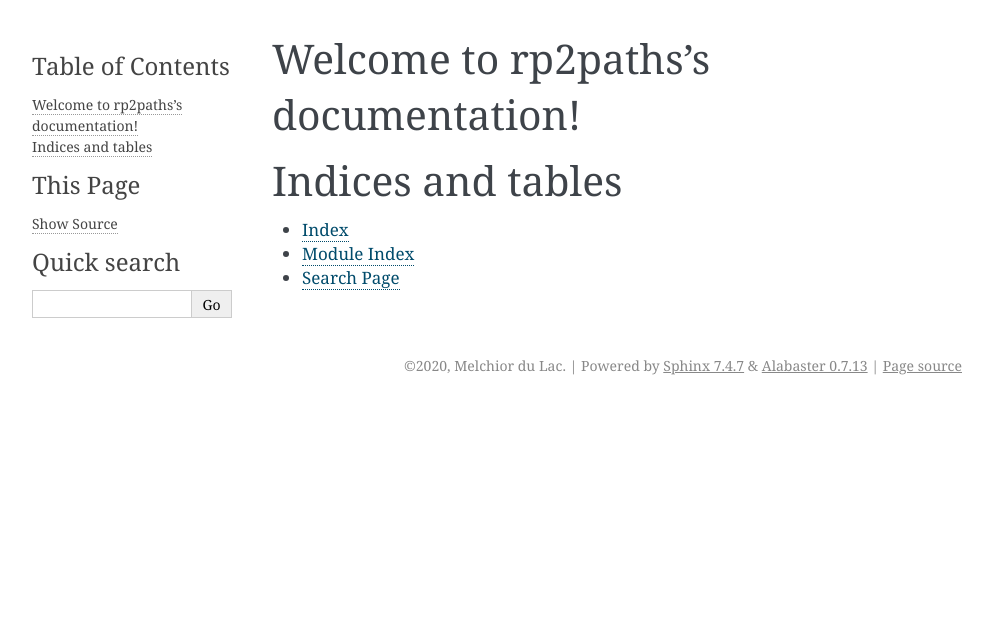
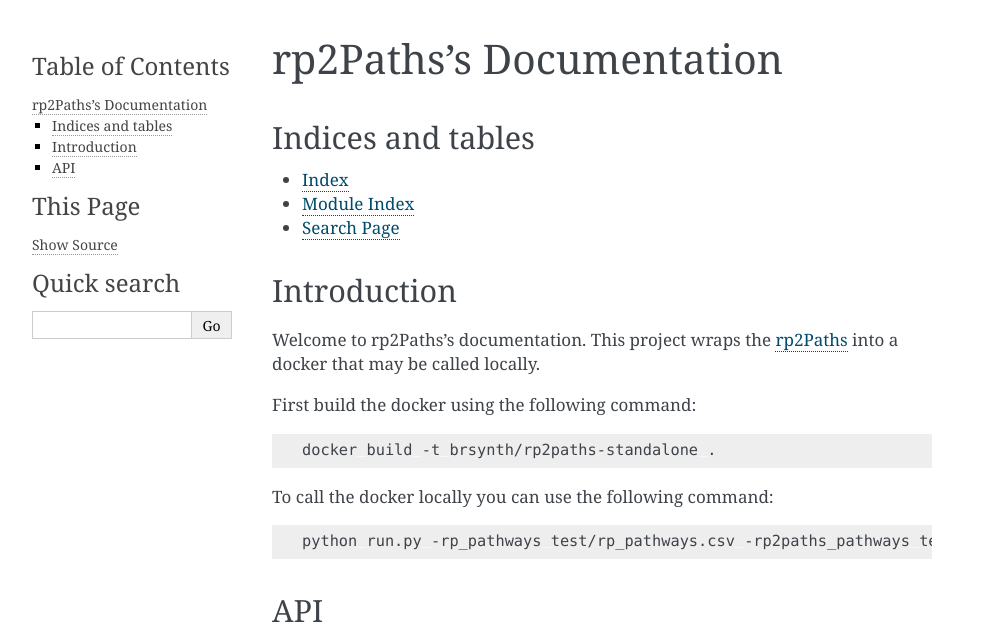
Before and after one commit to Galaxy-SynBioCAD/rp2paths, a Sphinx documentation site: the page built from doc/source/index.rst, in a window 1280 px wide. Shown: the top 641 px of the page, without its empty margins (148-1141 px from the left). Built offline with Sphinx 7.4.7, drawn with Linux system fonts in a browser that asks for light colours; grey boxes are pictures that could not be loaded.

Commit message:
add the index

```diff
--- a/doc/source/index.rst
+++ b/doc/source/index.rst
@@ -1,20 +1,49 @@
-.. rp2paths documentation master file, created by
-   sphinx-quickstart on Tue Oct 20 13:56:23 2020.
-   You can adapt this file completely to your liking, but it should at least
-   contain the root `toctree` directive.
+rp2Paths's Documentation
+==========================
 
-Welcome to rp2paths's documentation!
-====================================
+Indices and tables
+##################
+
+* :ref:`genindex`
+* :ref:`modindex`
+* :ref:`search`
+
+Introduction
+############
+
+.. _rp2Paths: https://github.com/brsynth/rp2paths
+
+Welcome to rp2Paths's documentation. This project wraps the rp2Paths_ into a docker that may be called locally.
+
+First build the docker using the following command:
+
+.. code-block:: bash
+
+   docker build -t brsynth/rp2paths-standalone .
+
+To call the docker locally you can use the following command:
+
+.. code-block:: bash
+
+   python run.py -rp_pathways test/rp_pathways.csv -rp2paths_pathways test/out_paths.csv -rp2paths_compounds test/out_compounds.csv
+
+API
+###
 
 .. toctree::
    :maxdepth: 2
    :caption: Contents:
 
+.. currentmodule:: rpTool
 
+.. autoclass:: run_rp2paths
+    :show-inheritance:
+    :members:
+    :inherited-members:
 
-Indices and tables
-==================
+.. currentmodule:: run
 
-* :ref:`genindex`
-* :ref:`modindex`
-* :ref:`search`
+.. autoclass:: main
+    :show-inheritance:
+    :members:
+    :inherited-members:
```
